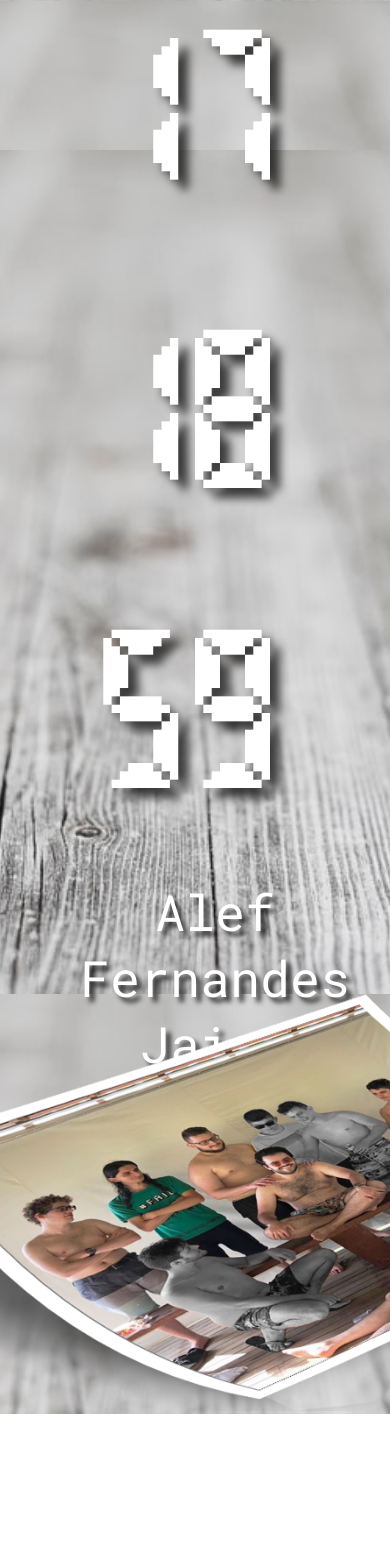
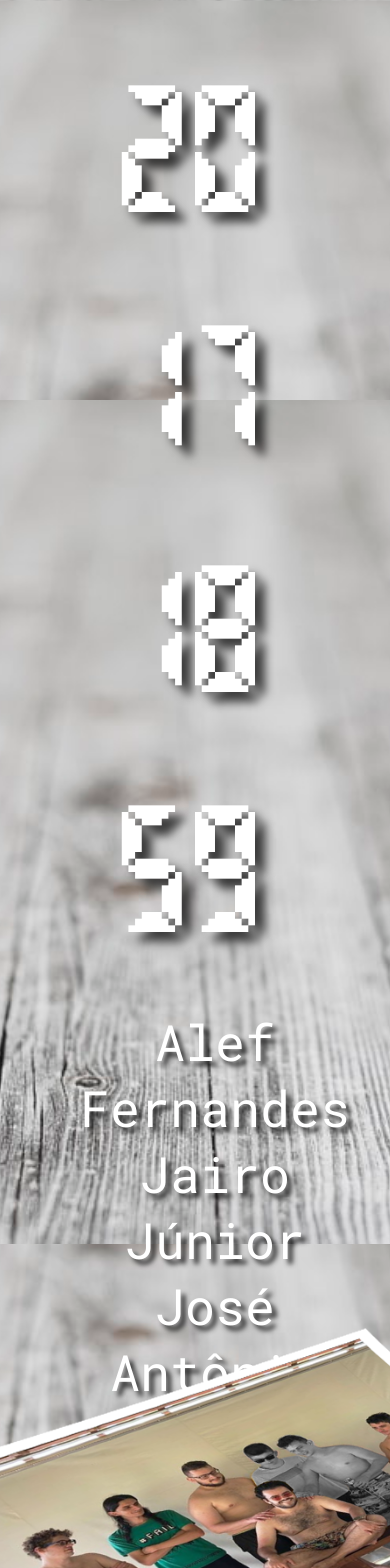
Before and after one commit to joseantoniobg/thefinalcountdown, a Next.js app: page / in a window 390 px wide. Shown: the top 1568 px of the page. Before the commit the page ends 1414 px from the top, so only its background shows below. Built offline with nearby package versions, Linux system fonts and the light colour scheme.

Commit message:
fix: some responsive issues

```diff
--- a/pages/_document.tsx
+++ b/pages/_document.tsx
@@ -5,6 +5,7 @@
   render() {
     return (
       <Html>
+        <meta name="viewport" content="width=device-width, initial-scale=1.0" />
         <link rel="preconnect" href="https://fonts.googleapis.com" />
         <link rel="preconnect" href="https://fonts.gstatic.com" />
         <link href="https://fonts.googleapis.com/css2?family=Roboto+Mono&display=swap" rel="stylesheet" />
--- a/styles/index.module.scss
+++ b/styles/index.module.scss
@@ -13,7 +13,7 @@
   justify-content: center;
   flex-direction: column;
   @media only screen and (max-width: 100rem) {
-    margin-top: 15rem;
+    margin-top: 40rem;
   }
 }
 
@@ -35,14 +35,18 @@
   }
   @media only screen and (max-width: 100rem) {
     font-size: 15rem;
-    align-items: flex-start;
-    justify-content: flex-start;
+    align-items: center;
+    justify-content: center;
     flex-direction: column;
     line-height: 0;
 
     .dots {
       display: none;
     }
+  }
+
+  @media only screen and (max-width: 80rem) {
+    font-size: 12rem;
   }
 }
 
@@ -80,7 +84,7 @@
     width: 90rem;
   }
   @media only screen and (max-width: 100rem) {
-    top: 100%;
+    top: 110%;
   }
 }
 
```
